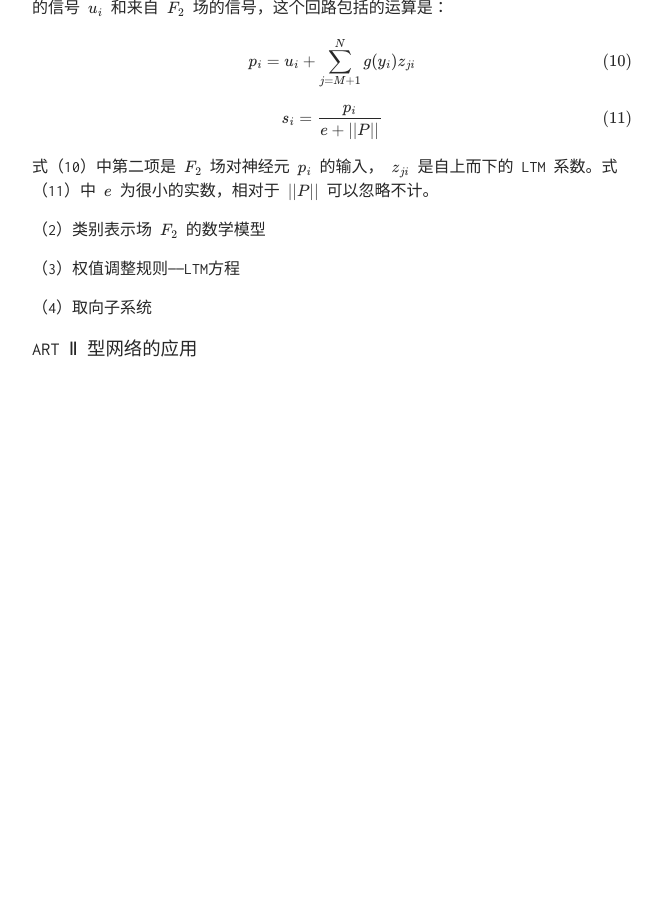
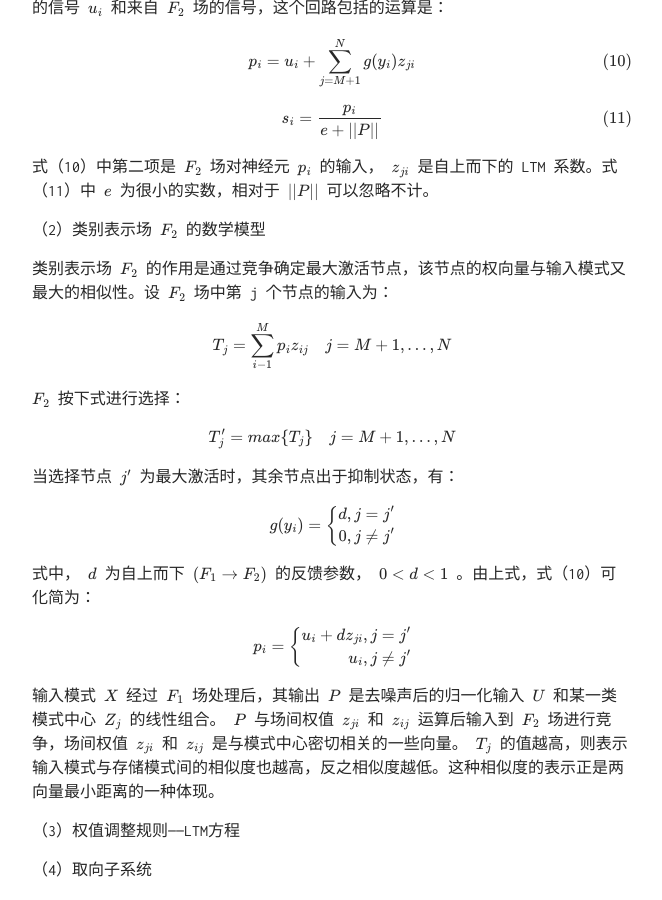
Before and after one commit to TobiahShaw/TobiahShaw.github.io, a Jekyll site: the page built from _posts/2019-10-26-NN-of-Competitive learning.md, in a window 1280 px wide and 900 px high, scrolled down 19860 px. Shown: the whole window, without its empty margins (308-970 px from the left). Built offline with Jekyll 4.4.1, drawn with Linux system fonts in a browser that asks for light colours; our own code applies the rules of GitHub Pages for plain Markdown files; formulas are drawn with MathJax 3; before the commit the page ends 20314 px from its top, so only the background shows below that.

Commit message:
Mathematical model of network

```diff
--- a/_posts/2019-10-26-NN-of-Competitive learning.md
+++ b/_posts/2019-10-26-NN-of-Competitive learning.md
@@ -485,6 +485,34 @@ $$ s_i = \frac{p_i}{e + \vert \vert P \vert \vert} \tag{11} $$
 
 （2）类别表示场 $ F_2 $ 的数学模型
 
+类别表示场 $ F_2 $ 的作用是通过竞争确定最大激活节点，该节点的权向量与输入模式又最大的相似性。设 $ F_2 $ 场中第 j 个节点的输入为：
+
+$$ T_j = \sum_{i-1}^M p_i z_{ij} \quad j=M+1,\dots,N $$
+
+$ F_2 $ 按下式进行选择：
+
+$$ T_j' = max\{T_j\}  \quad j=M+1,\dots,N $$
+
+当选择节点 $ j' $ 为最大激活时，其余节点出于抑制状态，有：
+
+$$ g(y_i) = \left\{
+\begin{aligned}
+d, j = j' \\
+0, j \neq j'
+\end{aligned}
+\right. $$
+
+式中， $ d $ 为自上而下 $ (F_1 \rightarrow F_2) $ 的反馈参数， $ 0 < d < 1 $ 。由上式，式（10）可化简为：
+
+$$ p_i =  \left\{
+\begin{aligned}
+u_i + dz_{ji}, j = j' \\
+u_i, j \neq j'
+\end{aligned}
+\right. $$
+
+输入模式 $ X $ 经过 $ F_1 $ 场处理后，其输出 $ P $ 是去噪声后的归一化输入 $ U $ 和某一类模式中心 $ Z_j $ 的线性组合。 $ P $ 与场间权值 $ z_{ji} $ 和 $ z_{ij} $ 运算后输入到 $ F_2 $ 场进行竞争，场间权值 $ z_{ji} $ 和 $ z_{ij} $ 是与模式中心密切相关的一些向量。 $ T_j $ 的值越高，则表示输入模式与存储模式间的相似度也越高，反之相似度越低。这种相似度的表示正是两向量最小距离的一种体现。
+
 （3）权值调整规则——LTM方程
 
 （4）取向子系统
```
